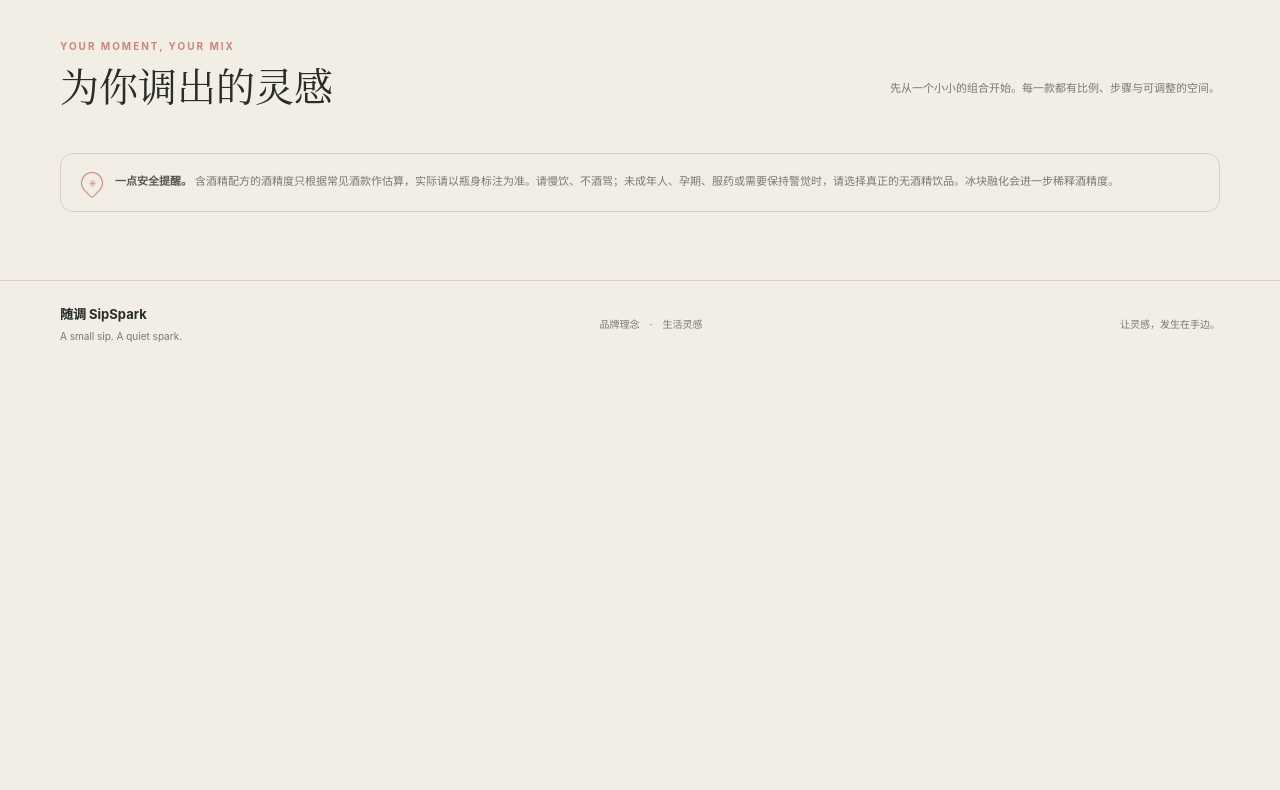
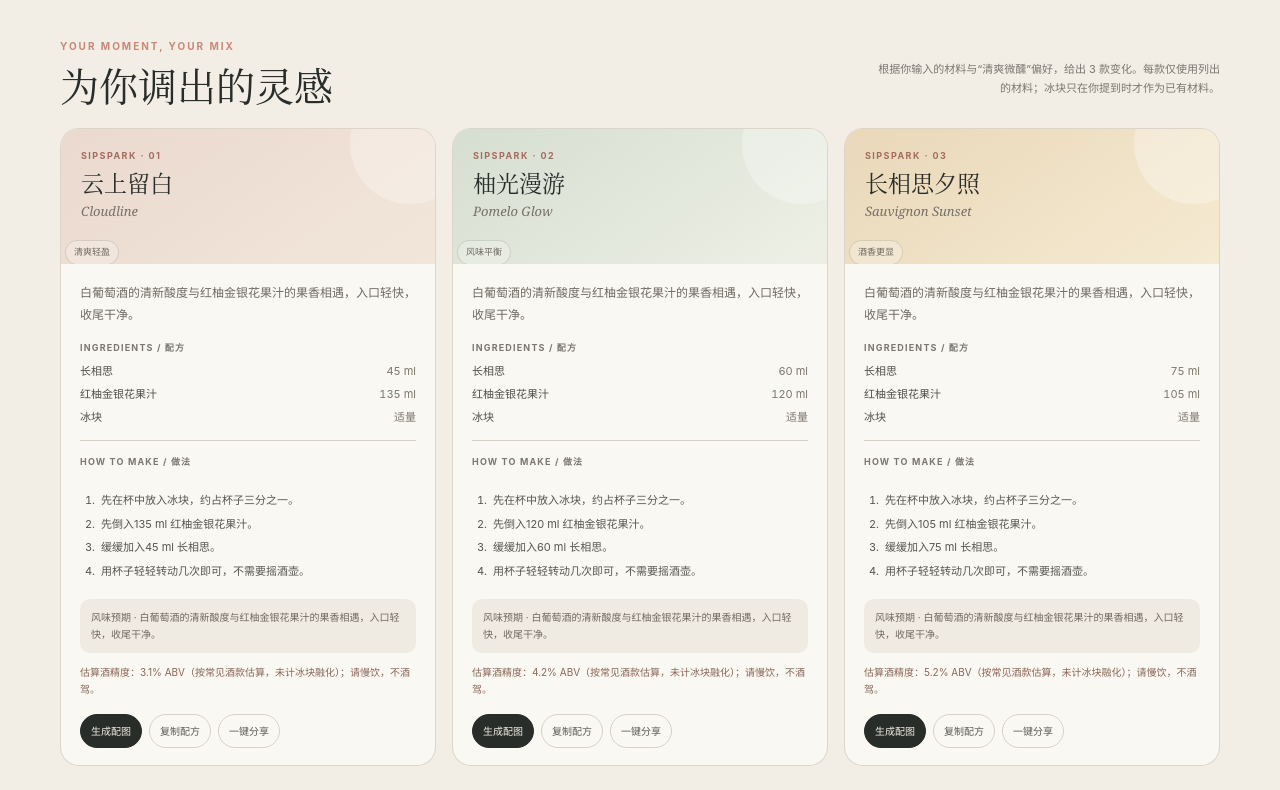
Before and after one commit to chenzhe223-tech/SipSpark, a plain HTML site: page app.html in a window 1280 px wide. Shown: the part 1160-1950 px from the top of the page. Before the commit the page ends 1535 px from the top, so only its background shows below. Drawn offline with Linux system fonts and the light colour scheme.

Commit message:
Fix cocktail alcohol note rendering syntax

```diff
--- a/app.html
+++ b/app.html
@@ -231,7 +231,7 @@ function createRecipeCard(r,i){
  var stephead=document.createElement("div");stephead.className="subhead";stephead.style.marginTop="14px";stephead.textContent="HOW TO MAKE / 做法";body.appendChild(stephead);
  var ol=document.createElement("ol");ol.className="steps";r.steps.forEach(function(s){var li=document.createElement("li");li.textContent=s;ol.appendChild(li)});body.appendChild(ol);
  var flavor=document.createElement("div");flavor.className="flavour";flavor.textContent="风味预期 · "+r.description;body.appendChild(flavor);
- if(r.alcohol){var warn=document.createElement("div");warn.className="alcohol-note";warn.textContent="估算酒精度："+(r.abv===null?"无法估算":(r.abv*100).toFixed(1)+"% ABV（按常见酒款估算，未计冰块融化）；请慢饮，不酒驾。";body.appendChild(warn)}
+ if(r.alcohol){var warn=document.createElement("div");warn.className="alcohol-note";warn.textContent="估算酒精度："+(r.abv===null?"无法估算":(r.abv*100).toFixed(1)+"% ABV")+"（按常见酒款估算，未计冰块融化）；请慢饮，不酒驾。";body.appendChild(warn)}
  var actions=document.createElement("div");actions.className="card-actions";
  actions.appendChild(makeButton("生成配图","image",i,true));actions.appendChild(makeButton("复制配方","copy",i,false));actions.appendChild(makeButton("一键分享","share",i,false));body.appendChild(actions);
  article.appendChild(top);article.appendChild(body);return article;
```
